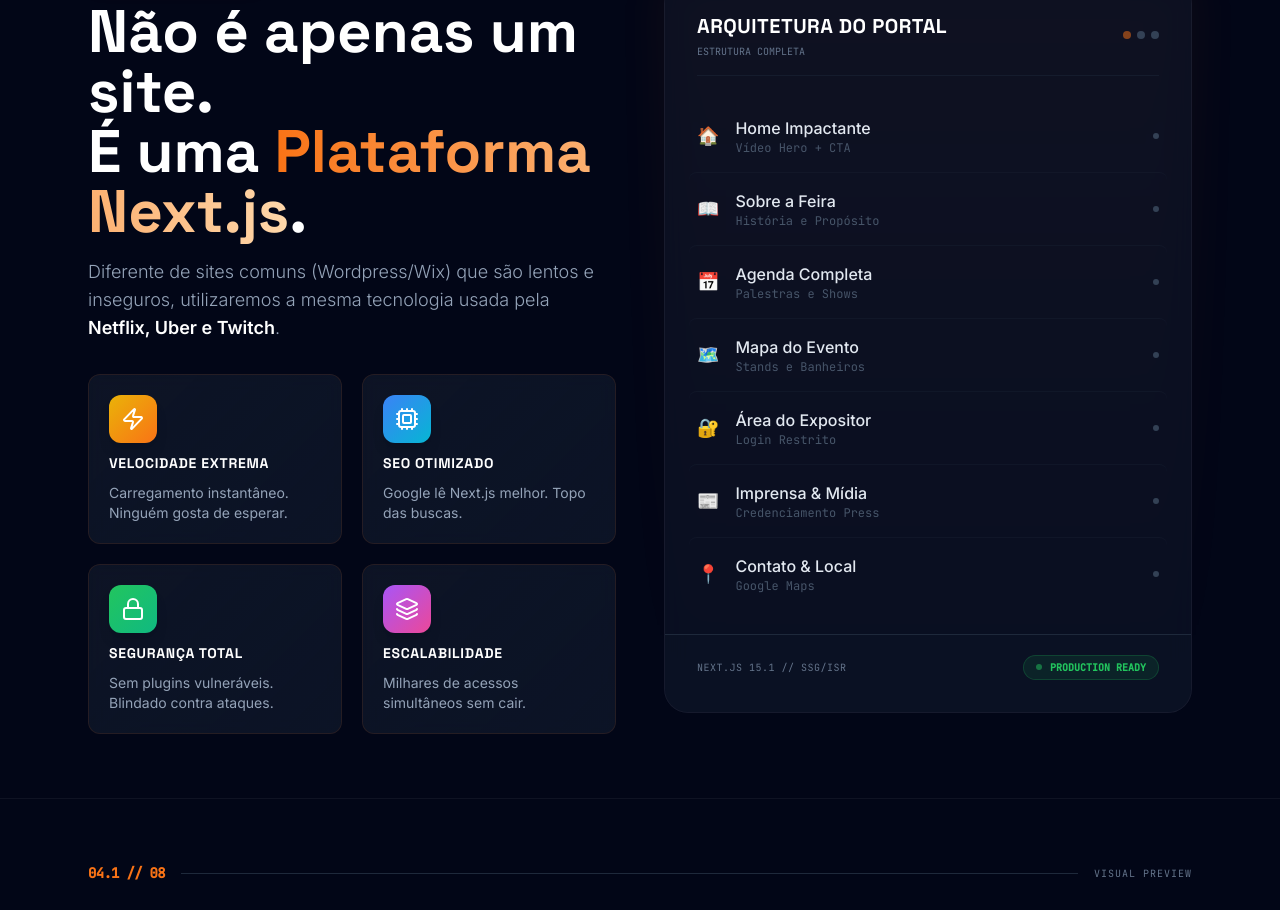
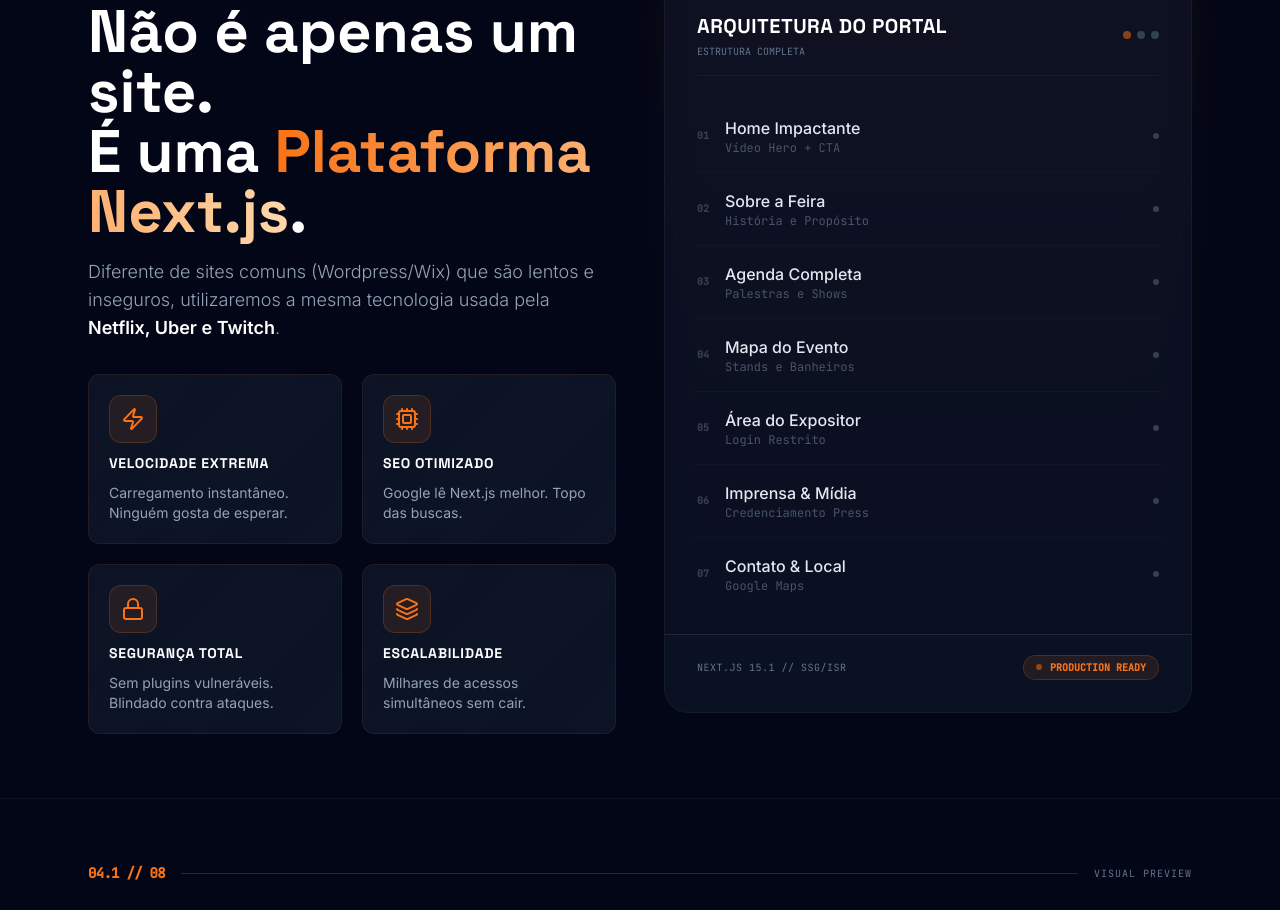
Before and after one commit to lucasrezendera/Proposta-Comercial, a Next.js app: page / in a window 1280 px wide. Shown: the part 2712-3622 px from the top of the page. Built offline with nearby package versions, Linux system fonts and the light colour scheme.

Commit message:
Reverter para design system correto - apenas laranja/slate, sem emojis

```diff
--- a/components/Sections/TechSpecs.tsx
+++ b/components/Sections/TechSpecs.tsx
@@ -15,7 +15,7 @@
         <div className="grid lg:grid-cols-2 gap-10 sm:gap-12 items-center">
           <div className="space-y-6 sm:space-y-8 text-center lg:text-left">
             <div>
-              <div className="inline-flex items-center gap-2 px-3 py-1.5 bg-primary/10 border border-primary/20 rounded-lg text-[9px] sm:text-[10px] font-mono text-primary mb-3 sm:mb-4 mx-auto lg:mx-0 shadow-lg shadow-primary/5">
+              <div className="inline-flex items-center gap-2 px-3 py-1.5 bg-primary/10 border border-primary/20 rounded-lg text-[9px] sm:text-[10px] font-mono text-primary mb-3 sm:mb-4 mx-auto lg:mx-0">
                 <Terminal size={12} className="sm:w-3 sm:h-3" />
                 <span className="font-bold tracking-wider">TECNOLOGIA EXCLUSIVA</span>
               </div>
@@ -33,33 +33,27 @@
                 {
                   icon: <Zap size={20} className="sm:w-6 sm:h-6" />,
                   title: "VELOCIDADE EXTREMA",
-                  desc: "Carregamento instantâneo. Ninguém gosta de esperar.",
-                  color: "from-yellow-500 to-orange-500"
+                  desc: "Carregamento instantâneo. Ninguém gosta de esperar."
                 },
                 {
                   icon: <Cpu size={20} className="sm:w-6 sm:h-6" />,
                   title: "SEO OTIMIZADO",
-                  desc: "Google lê Next.js melhor. Topo das buscas.",
-                  color: "from-blue-500 to-cyan-500"
+                  desc: "Google lê Next.js melhor. Topo das buscas."
                 },
                 {
                   icon: <Lock size={20} className="sm:w-6 sm:h-6" />,
                   title: "SEGURANÇA TOTAL",
-                  desc: "Sem plugins vulneráveis. Blindado contra ataques.",
-                  color: "from-green-500 to-emerald-500"
+                  desc: "Sem plugins vulneráveis. Blindado contra ataques."
                 },
                 {
                   icon: <Layers size={20} className="sm:w-6 sm:h-6" />,
                   title: "ESCALABILIDADE",
-                  desc: "Milhares de acessos simultâneos sem cair.",
-                  color: "from-purple-500 to-pink-500"
+                  desc: "Milhares de acessos simultâneos sem cair."
                 }
               ].map((item, i) => (
-                <div key={i} className="group relative glass-card p-4 sm:p-5 rounded-xl hover:scale-105 transition-all duration-300">
-                  <div className="absolute inset-0 bg-gradient-to-br opacity-0 group-hover:opacity-10 transition-opacity rounded-xl"
-                       style={{ backgroundImage: `linear-gradient(to bottom right, var(--tw-gradient-stops))` }}></div>
-                  <div className="relative space-y-2.5">
-                    <div className={`w-10 h-10 sm:w-12 sm:h-12 rounded-xl bg-gradient-to-br ${item.color} flex items-center justify-center text-white shadow-lg`}>
+                <div key={i} className="group glass-card p-4 sm:p-5 rounded-xl hover:border-primary/40 transition-all duration-300">
+                  <div className="space-y-2.5">
+                    <div className="w-10 h-10 sm:w-12 sm:h-12 rounded-xl bg-primary/10 border border-primary/20 flex items-center justify-center text-primary group-hover:bg-primary/20 transition-colors">
                       {item.icon}
                     </div>
                     <h4 className="text-white font-display font-bold text-xs sm:text-sm tracking-wider uppercase">{item.title}</h4>
@@ -70,7 +64,7 @@
             </div>
           </div>
 
-          {/* Dossier List UI - Melhorado */}
+          {/* Dossier List UI */}
           <div className="relative group mt-6 sm:mt-8 lg:mt-0">
             <div className="hidden md:block absolute -inset-1 bg-gradient-to-b from-primary/30 to-transparent blur-xl opacity-20 group-hover:opacity-40 transition-opacity"></div>
             <div className="relative glass border-white/5 rounded-2xl sm:rounded-3xl p-6 sm:p-8 overflow-hidden">
@@ -88,17 +82,17 @@
 
               <ul className="space-y-0 divide-y divide-slate-800/30">
                 {[
-                  { name: "Home Impactante", desc: "Vídeo Hero + CTA", icon: "🏠" },
-                  { name: "Sobre a Feira", desc: "História e Propósito", icon: "📖" },
-                  { name: "Agenda Completa", desc: "Palestras e Shows", icon: "📅" },
-                  { name: "Mapa do Evento", desc: "Stands e Banheiros", icon: "🗺️" },
-                  { name: "Área do Expositor", desc: "Login Restrito", icon: "🔐" },
-                  { name: "Imprensa & Mídia", desc: "Credenciamento Press", icon: "📰" },
-                  { name: "Contato & Local", desc: "Google Maps", icon: "📍" }
+                  { name: "Home Impactante", desc: "Vídeo Hero + CTA" },
+                  { name: "Sobre a Feira", desc: "História e Propósito" },
+                  { name: "Agenda Completa", desc: "Palestras e Shows" },
+                  { name: "Mapa do Evento", desc: "Stands e Banheiros" },
+                  { name: "Área do Expositor", desc: "Login Restrito" },
+                  { name: "Imprensa & Mídia", desc: "Credenciamento Press" },
+                  { name: "Contato & Local", desc: "Google Maps" }
                 ].map((page, i) => (
                   <li key={i} className="py-3 sm:py-4 flex justify-between items-center group/item hover:bg-white/[0.02] transition-all px-2 -mx-2 rounded-lg">
                     <div className="flex items-center gap-3 sm:gap-4">
-                      <span className="text-lg">{page.icon}</span>
+                      <span className="text-[9px] sm:text-[10px] font-mono text-slate-700 font-bold">{String(i + 1).padStart(2, '0')}</span>
                       <div className="flex flex-col">
                         <span className="text-slate-200 font-medium text-sm sm:text-base group-hover/item:text-primary transition-colors">{page.name}</span>
                         <span className="text-slate-600 text-[10px] sm:text-xs font-mono">{page.desc}</span>
@@ -111,9 +105,9 @@
 
               <div className="mt-5 sm:mt-6 pt-4 sm:pt-5 border-t border-slate-800 flex flex-col sm:flex-row justify-between items-center gap-2 sm:gap-0 bg-slate-900/30 -mx-6 sm:-mx-8 px-6 sm:px-8 -mb-6 sm:-mb-8 pb-6 sm:pb-8">
                 <span className="text-[9px] sm:text-[10px] font-mono text-slate-500 tracking-wider">NEXT.JS 15.1 // SSG/ISR</span>
-                <div className="flex items-center gap-2 px-3 py-1 bg-green-500/10 border border-green-500/20 rounded-full">
-                  <span className="w-1.5 h-1.5 bg-green-500 rounded-full animate-pulse"></span>
-                  <span className="text-[9px] sm:text-[10px] font-mono text-green-500 font-bold">PRODUCTION READY</span>
+                <div className="flex items-center gap-2 px-3 py-1 bg-primary/10 border border-primary/20 rounded-full">
+                  <span className="w-1.5 h-1.5 bg-primary rounded-full animate-pulse"></span>
+                  <span className="text-[9px] sm:text-[10px] font-mono text-primary font-bold">PRODUCTION READY</span>
                 </div>
               </div>
             </div>
```
